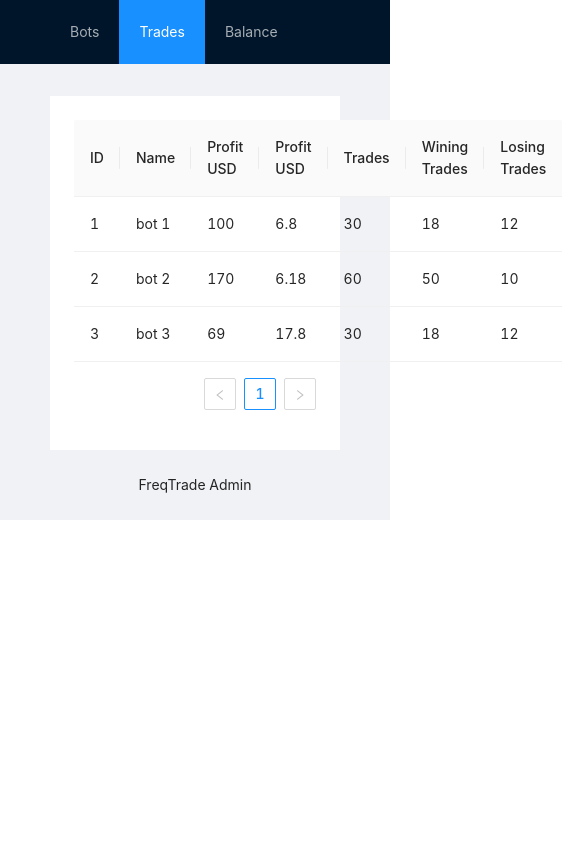
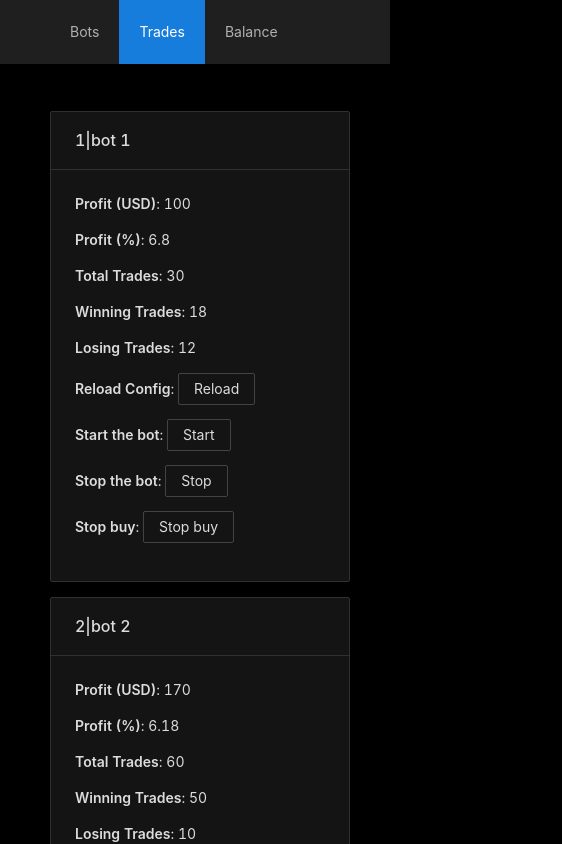
Before and after one commit to lavaalone/freqtrade-admin, a React (Create React App) app: page / in a window 390 px wide. Shown: the top 844 px of the page, 562 px wide, since content can reach past the window. Built offline with nearby package versions, Linux system fonts and the light colour scheme; data requests are answered from the project's data file.

Commit message:
! runnable displaying bot data in responsive card + dark theme

```diff
--- a/src/App.js
+++ b/src/App.js
@@ -1,55 +1,16 @@
 import './App.css';
-import 'antd/dist/antd.css';
+import 'antd/dist/antd.dark.css';
 import { useState, useEffect } from "react"
 import { Layout, Menu, Breadcrumb } from 'antd';
 import Bots from './components/Bots';
 
 function App() {
-  const { Header, Content, Footer } = Layout;
+  const { Header, Content } = Layout;
   const [botData, setBotData] = useState([])
-
-  const BotColumns = [
-    {
-      title: 'ID',
-      dataIndex: 'id',
-      key: 'id',
-    },
-    {
-      title: 'Name',
-      dataIndex: 'bot_name',
-      key: 'bot_name',
-    },
-    {
-      title: 'Profit USD',
-      dataIndex: 'profit_usd',
-      key: 'profit_usd',
-    },
-    {
-      title: 'Profit USD',
-      dataIndex: 'profit_per',
-      key: 'profit_per',
-    },
-    {
-      title: 'Trades',
-      dataIndex: 'total_trades',
-      key: 'total_trades',
-    },
-    {
-      title: 'Wining Trades',
-      dataIndex: 'win_trades',
-      key: 'win_trades',
-    },
-    {
-      title: 'Losing Trades',
-      dataIndex: 'lose_trades',
-      key: 'lose_trades',
-    },
-  ];
 
   const FetchBotData = async() => {
     const resp = await fetch('http://localhost:5000/bots')
     const data = await resp.json()
-
     console.log(data)
     return data
   }
@@ -76,12 +37,9 @@ function App() {
     <Content style={{ padding: '0 50px' }}>
       <Breadcrumb style={{ margin: '16px 0' }}>
       </Breadcrumb>
-      <div className="site-layout-content">
-        <Bots columns={BotColumns} data={botData}/>
-      </div>
+      <Bots data={botData}/>
     </Content>
-    <Footer style={{ textAlign: 'center' }}>FreqTrade Admin </Footer>
-  </Layout>
+      </Layout>
   );
 }
 
--- a/src/components/Bots.js
+++ b/src/components/Bots.js
@@ -1,8 +1,30 @@
-import { Table} from 'antd';
+import { Button, Space } from 'antd';
+import { Row, Col, Card,Typography } from 'antd';
 
-const Bots = ({columns, data}) => {
+const Bots = ({data}) => {
+    const { Text } = Typography;
     return (
-        <Table columns={columns} dataSource={data} />
+        <>
+            <Row>
+                {data.map((bot) => (
+                    <Col span={6} xs={24} xl={6}>
+                    <Space>
+                        <Card title={bot.id + "|" + bot.bot_name} style={{ width: 300 }}>
+                            <p><Text strong>Profit (USD)</Text>: {bot.profit_usd}</p>
+                            <p><Text strong>Profit (%)</Text>: {bot.profit_per}</p>
+                            <p><Text strong>Total Trades</Text>: {bot.total_trades}</p>
+                            <p><Text strong>Winning Trades</Text>: {bot.win_trades}</p>
+                            <p><Text strong>Losing Trades</Text>: {bot.lose_trades}</p>
+                            <p><Text strong>Reload Config</Text>: <Button>Reload</Button></p>
+                            <p><Text strong>Start the bot</Text>: <Button>Start</Button></p>
+                            <p><Text strong>Stop the bot</Text>: <Button>Stop</Button></p>
+                            <p><Text strong>Stop buy</Text>: <Button>Stop buy</Button></p>
+                            </Card>
+                            </Space>
+                    </Col>
+                ))}
+            </Row>
+        </>
     )
 }
 
```
